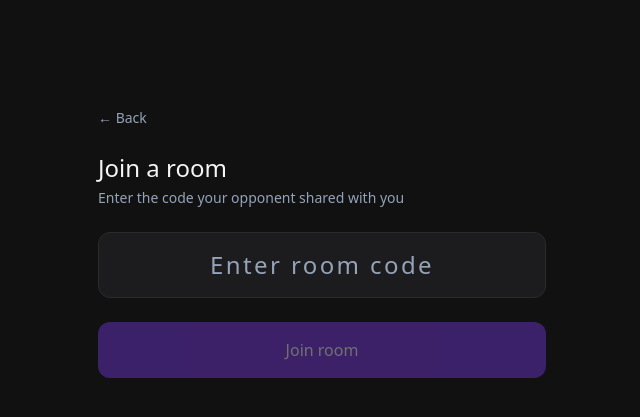
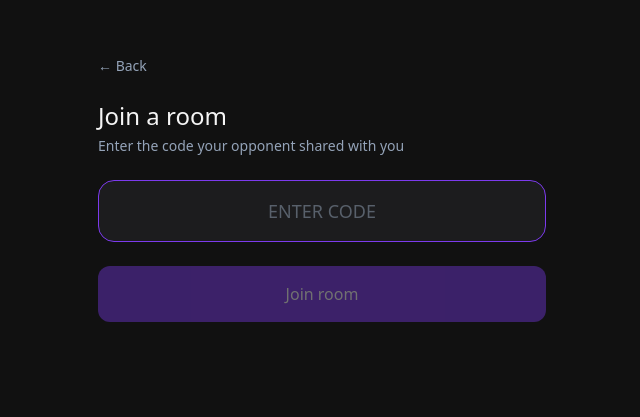
Before and after one commit to Evan-Boodoosingh/am-i, a Next.js app: page /lobby/join in a window 1280 px wide. Shown: the part 157-574 px from the top of the page, without its empty margins (318-958 px from the left). Built offline with nearby package versions, Linux system fonts and the light colour scheme; no server answers.

Commit message:
update joinroom styling to match creatroom

```diff
--- a/src/components/game/JoinRoom.tsx
+++ b/src/components/game/JoinRoom.tsx
@@ -18,15 +18,11 @@ export default function JoinRoom() {
     setLoading(true)
     setError(null)
 
-
-
     const { data: room } = await supabase
       .from('rooms')
       .select('room_code, status, host_player_id')
       .eq('room_code', roomCode.trim().toUpperCase())
       .single()
-
-
 
     if (!room) {
       setError('Room not found. Check the code and try again.')
@@ -54,8 +50,6 @@ export default function JoinRoom() {
       })
       .eq('room_code', roomCode.trim().toUpperCase())
 
-
-
     if (updateError) {
       setError('Failed to join room. Please try again.')
       setLoading(false)
@@ -80,14 +74,20 @@ export default function JoinRoom() {
           <p className="text-text-secondary text-sm mt-1">Enter the code your opponent shared with you</p>
         </div>
 
+        {/* Input box styled identically to Create Room code box */}
+        <div className="bg-surface border border-accent rounded-card p-4 text-center">
           <input
             type="text"
             maxLength={6}
-          placeholder="Enter room code"
             value={roomCode}
             onChange={(e) => setRoomCode(e.target.value.toUpperCase())}
-          className="w-full bg-surface border border-border rounded-button px-4 py-4 text-text-primary text-center text-2xl font-medium tracking-widest placeholder:text-text-secondary focus:outline-none focus:border-accent transition-colors duration-200"
+            className={`w-full bg-transparent text-4xl font-medium tracking-widest text-center focus:outline-none uppercase ${
+              roomCode ? 'text-accent' : 'text-text-secondary text-lg font-normal tracking-normal'
+            }`}
+            style={!roomCode ? { letterSpacing: 'normal' } : undefined}
+            {...(!roomCode ? { placeholder: 'ENTER CODE' } : {})}
           />
+        </div>
 
         {error && (
           <p className="text-sm text-center" style={{ color: '#ef4444' }}>{error}</p>
@@ -100,6 +100,9 @@ export default function JoinRoom() {
         >
           {loading ? 'Joining...' : 'Join room'}
         </button>
+
+        {/* Invisible spacer matching the height of the waiting indicator on Create Room */}
+        <div className="h-[68px] mt-4 invisible" aria-hidden="true" />
       </div>
     </main>
   )
```
Lines whose indentation alone changed are shown as unchanged.
